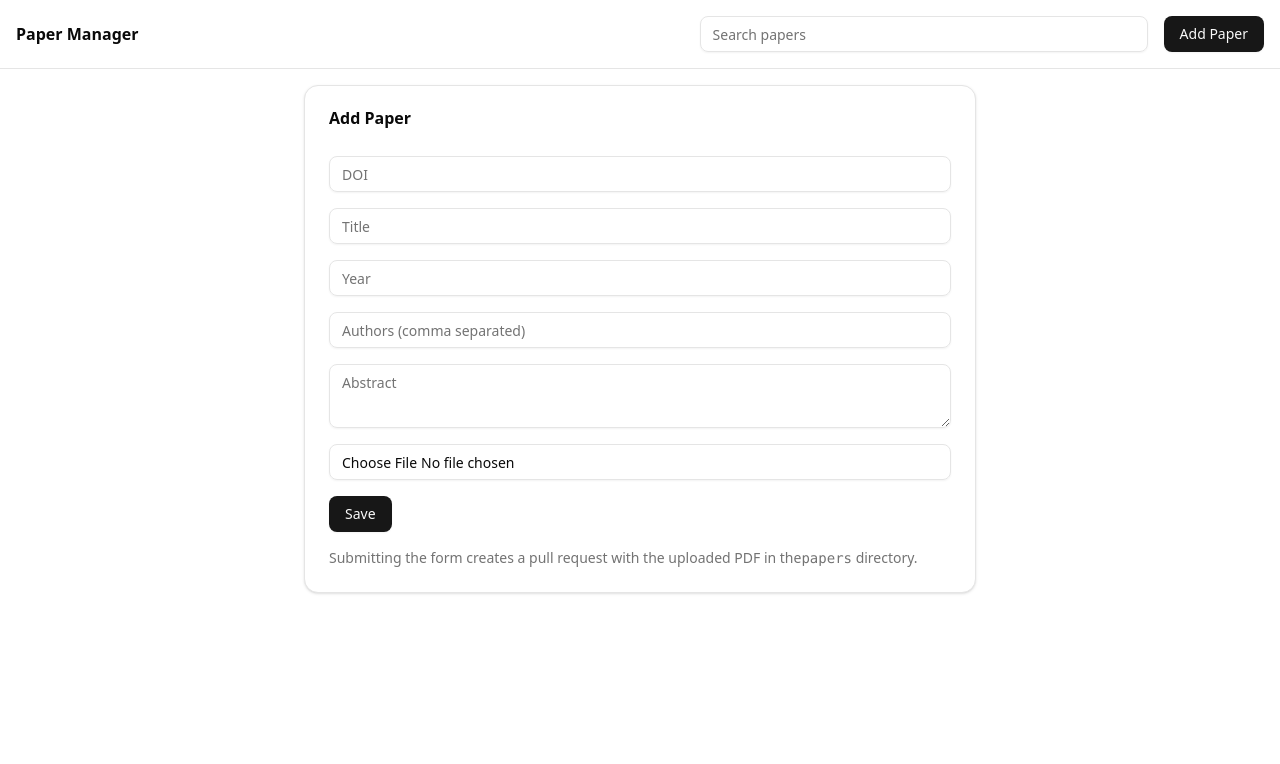
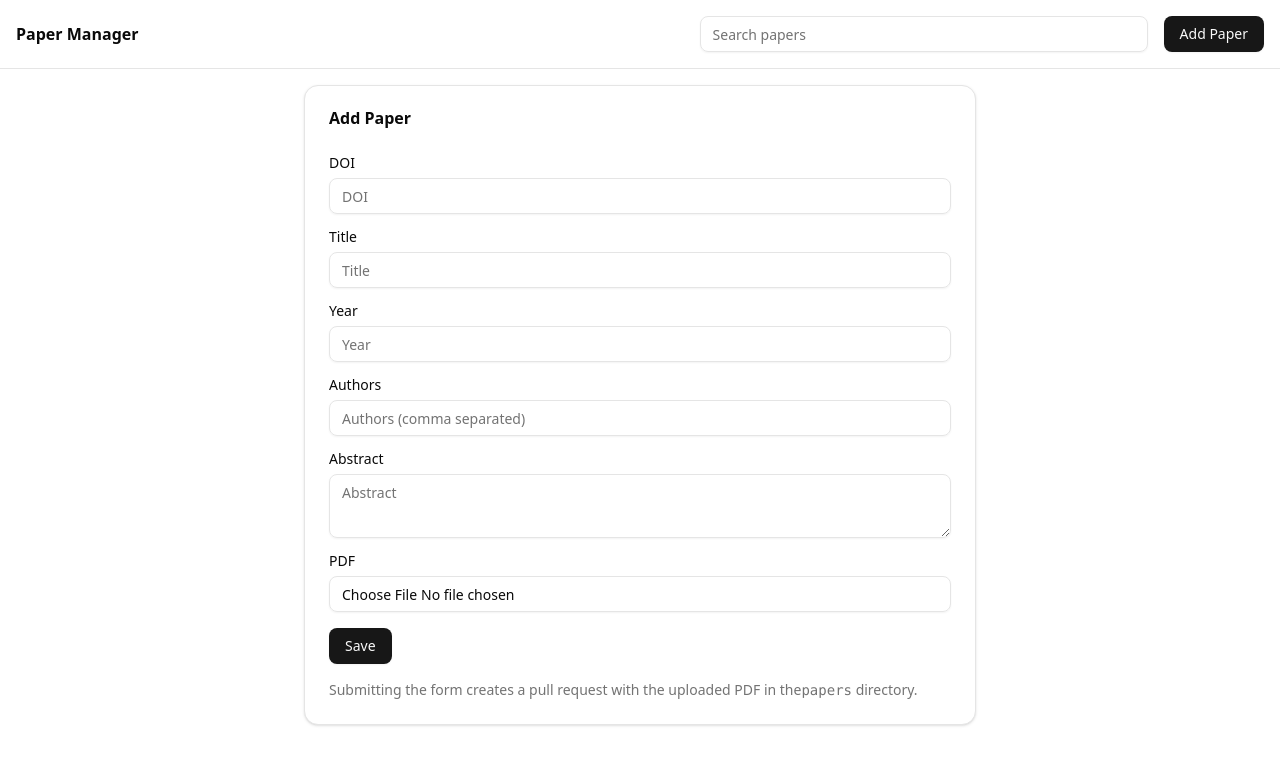
Before and after one commit to yoseio/giants, a Next.js app: page /papers/add in a window 1280 px wide. Shown: the top 764 px of the page. Built offline with nearby package versions, Linux system fonts and the light colour scheme.

Commit message:
feat: improve add paper form (#35)

```diff
--- /dev/null
+++ b/app/papers/add/AddPaperForm.tsx
@@ -0,0 +1,184 @@
+"use client";
+
+import { z } from "zod";
+import { useForm } from "react-hook-form";
+import { zodResolver } from "@hookform/resolvers/zod";
+import {
+  Form,
+  FormField,
+  FormItem,
+  FormLabel,
+  FormControl,
+  FormMessage,
+} from "@/components/ui/form";
+import { Input } from "@/components/ui/input";
+import { Textarea } from "@/components/ui/textarea";
+import { Button } from "@/components/ui/button";
+import { useState } from "react";
+
+const schema = z.object({
+  doi: z.string().min(1, "Required"),
+  title: z.string().min(1, "Required"),
+  year: z
+    .string()
+    .optional()
+    .refine((val) => !val || !Number.isNaN(Number(val)), {
+      message: "Must be a number",
+    }),
+  authors: z.string().min(1, "Required"),
+  abstract: z.string().optional(),
+  pdf: z
+    .custom<FileList>()
+    .refine((files) => files instanceof FileList && files.length === 1, {
+      message: "PDF is required",
+    }),
+});
+
+type FormValues = {
+  doi: string;
+  title: string;
+  year?: string;
+  authors: string;
+  abstract?: string;
+  pdf: FileList;
+};
+
+export default function AddPaperForm() {
+  const [submitting, setSubmitting] = useState(false);
+  const form = useForm<FormValues>({
+    resolver: zodResolver(schema),
+    defaultValues: {
+      doi: "",
+      title: "",
+      year: "",
+      authors: "",
+      abstract: "",
+      pdf: undefined as unknown as FileList,
+    },
+  });
+
+  async function onSubmit(values: FormValues) {
+    const data = new FormData();
+    data.append("doi", values.doi);
+    data.append("title", values.title);
+    if (values.year) data.append("year", values.year);
+    data.append("authors", values.authors);
+    if (values.abstract) data.append("abstract", values.abstract);
+    data.append("pdf", values.pdf[0]);
+
+    setSubmitting(true);
+    try {
+      const res = await fetch("/api/papers/add", {
+        method: "POST",
+        body: data,
+      });
+      if (!res.ok) {
+        const json = await res.json();
+        alert(json.error || "Failed to submit");
+      } else {
+        const json = await res.json();
+        if (json.url) {
+          window.location.href = json.url;
+        }
+      }
+    } finally {
+      setSubmitting(false);
+    }
+  }
+
+  return (
+    <Form {...form}>
+      <form
+        onSubmit={form.handleSubmit(onSubmit)}
+        className="space-y-4"
+        encType="multipart/form-data"
+      >
+        <FormField
+          control={form.control}
+          name="doi"
+          render={({ field }) => (
+            <FormItem>
+              <FormLabel>DOI</FormLabel>
+              <FormControl>
+                <Input placeholder="DOI" {...field} />
+              </FormControl>
+              <FormMessage />
+            </FormItem>
+          )}
+        />
+        <FormField
+          control={form.control}
+          name="title"
+          render={({ field }) => (
+            <FormItem>
+              <FormLabel>Title</FormLabel>
+              <FormControl>
+                <Input placeholder="Title" {...field} />
+              </FormControl>
+              <FormMessage />
+            </FormItem>
+          )}
+        />
+        <FormField
+          control={form.control}
+          name="year"
+          render={({ field }) => (
+            <FormItem>
+              <FormLabel>Year</FormLabel>
+              <FormControl>
+                <Input placeholder="Year" type="number" {...field} />
+              </FormControl>
+              <FormMessage />
+            </FormItem>
+          )}
+        />
+        <FormField
+          control={form.control}
+          name="authors"
+          render={({ field }) => (
+            <FormItem>
+              <FormLabel>Authors</FormLabel>
+              <FormControl>
+                <Input placeholder="Authors (comma separated)" {...field} />
+              </FormControl>
+              <FormMessage />
+            </FormItem>
+          )}
+        />
+        <FormField
+          control={form.control}
+          name="abstract"
+          render={({ field }) => (
+            <FormItem>
+              <FormLabel>Abstract</FormLabel>
+              <FormControl>
+                <Textarea placeholder="Abstract" {...field} />
+              </FormControl>
+              <FormMessage />
+            </FormItem>
+          )}
+        />
+        <FormField
+          control={form.control}
+          name="pdf"
+          render={({ field }) => (
+            <FormItem>
+              <FormLabel>PDF</FormLabel>
+              <FormControl>
+                <Input
+                  type="file"
+                  accept="application/pdf"
+                  onChange={(e) => field.onChange(e.target.files)}
+                />
+              </FormControl>
+              <FormMessage />
+            </FormItem>
+          )}
+        />
+        <Button type="submit" disabled={submitting}>
+          Save
+        </Button>
+      </form>
+    </Form>
+  );
+}
--- a/app/papers/add/page.tsx
+++ b/app/papers/add/page.tsx
@@ -1,7 +1,5 @@
 import { Card, CardContent, CardHeader, CardTitle } from "@/components/ui/card";
-import { Input } from "@/components/ui/input";
-import { Textarea } from "@/components/ui/textarea";
-import { Button } from "@/components/ui/button";
+import AddPaperForm from "./AddPaperForm";
 
 export default function AddPaperPage() {
   return (
@@ -11,24 +9,7 @@ export default function AddPaperPage() {
           <CardTitle>Add Paper</CardTitle>
         </CardHeader>
         <CardContent className="space-y-4">
-          <form
-            className="space-y-4"
-            action="/api/papers/add"
-            method="post"
-            encType="multipart/form-data"
-          >
-            <Input placeholder="DOI" name="doi" required />
-            <Input placeholder="Title" name="title" required />
-            <Input placeholder="Year" name="year" type="number" />
-            <Input
-              placeholder="Authors (comma separated)"
-              name="authors"
-              required
-            />
-            <Textarea placeholder="Abstract" name="abstract" />
-            <Input type="file" accept="application/pdf" name="pdf" required />
-            <Button type="submit">Save</Button>
-          </form>
+          <AddPaperForm />
           <p className="text-sm text-muted-foreground">
             Submitting the form creates a pull request with the uploaded PDF in
             the
```
